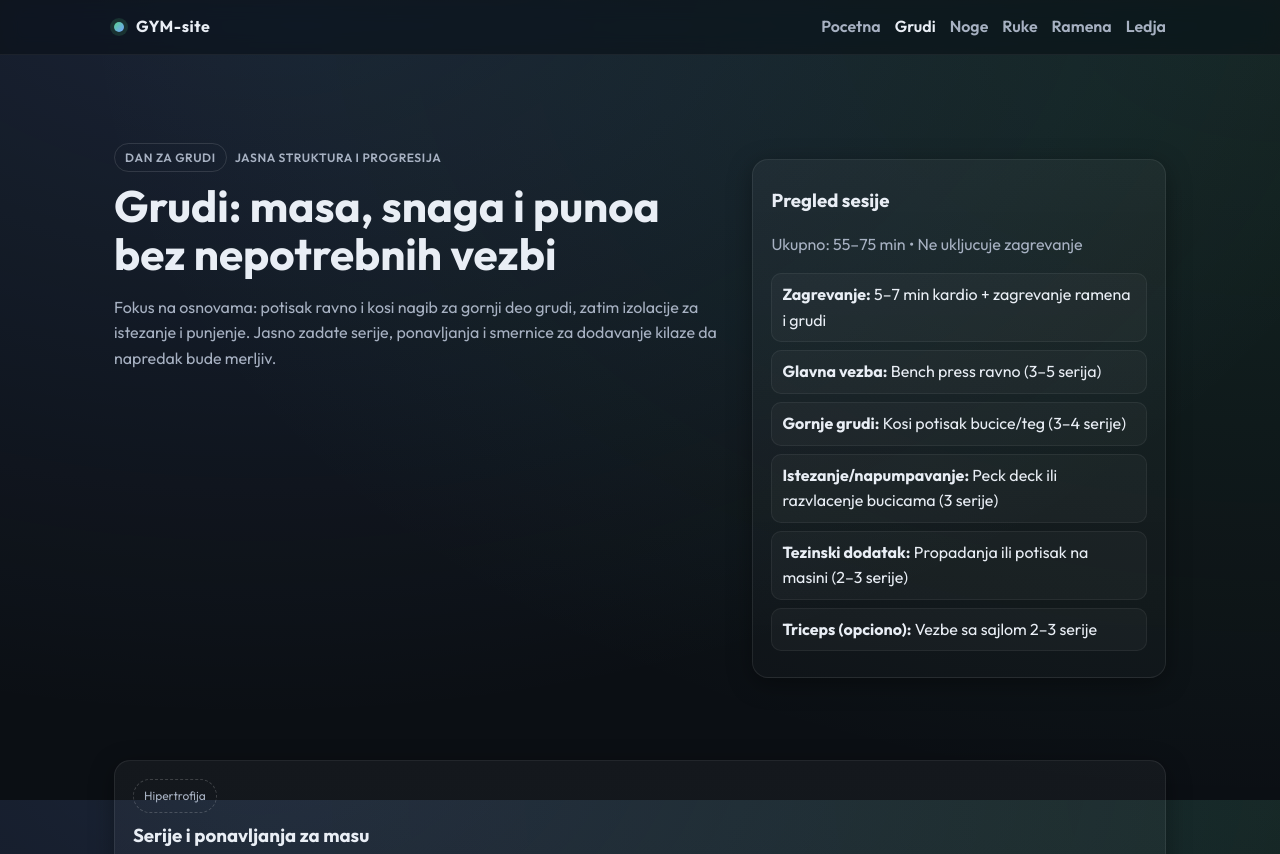
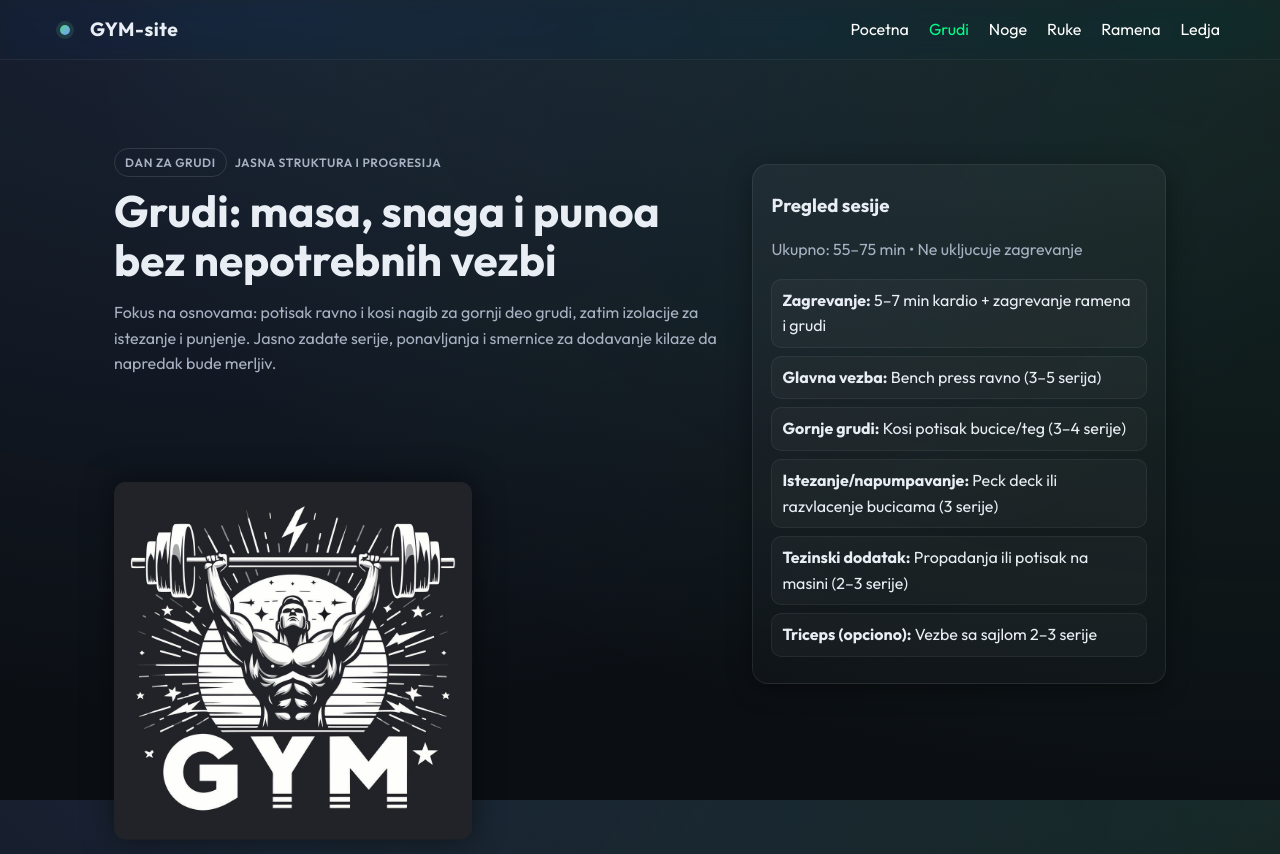
Before and after one commit to NemanjaNene/GYM-web-site, a website: page gym-backend/Chest.html in a window 1280 px wide. Shown: the top 854 px of the page. Drawn offline with Linux system fonts and the light colour scheme.

Commit message:
izmene i slika

```diff
--- a/gym-backend/Chest.html
+++ b/gym-backend/Chest.html
@@ -15,7 +15,7 @@
     <div class="nav container">
       <div class="brand"><span class="dot"></span> GYM-site</div>
       <nav class="links">
-        <a href="index.html">Pocetna</a>
+        <a href="HomePage.html">Pocetna</a>
         <a class="active" href="Chest.html">Grudi</a>
         <a href="Legs.html">Noge</a>
         <a href="Arms.html">Ruke</a>
@@ -26,7 +26,7 @@
   </header>
 
   <main>
-    <!-- HERO -->
+
     <section class="hero">
       <div class="container grid grid-2">
         <div class="wrap">
@@ -36,6 +36,9 @@
             Fokus na osnovama: potisak ravno i kosi nagib za gornji deo grudi, zatim izolacije za istezanje i punjenje.
             Jasno zadate serije, ponavljanja i smernice za dodavanje kilaze da napredak bude merljiv.
           </p>
+          <div class="hero-image">
+            <img src="pictures/gym-logo.jpg" alt="GYM Logo">
+          </div>
         </div>
         <div>
           <div class="card">
--- a/gym-backend/RegisterForm.css
+++ b/gym-backend/RegisterForm.css
@@ -106,9 +106,48 @@ input[type="number"]::-webkit-inner-spin-button{appearance:none; margin:0}
 }
 .hero h1 {
   background: linear-gradient(135deg, #5ca2be, #3d878b, #44a4a8);
+  background-clip: text;
   -webkit-background-clip: text;
   -webkit-text-fill-color: transparent;
   display: inline-block;
   padding-bottom: 6px;
   line-height: 1.2;
 }
+
+
+
+@media (min-width: 1600px){
+  .hero{ padding-top: 96px; }
+  .form-wrap{ padding-block: 24px 48px; }
+  .form-card{ max-width: 720px; }
+}
+
+
+@media (min-height: 900px){
+  .form-wrap{
+    padding-block: clamp(16px, 6vh, 64px) clamp(24px, 10vh, 96px);
+  }
+}
+header .nav.container{
+  max-width: none !important;
+  width: 100% !important;
+  padding-left: 16px !important;
+  padding-right: 16px !important;
+}
+
+
+footer.container.footer{
+  max-width: none !important;
+  width: 100% !important;
+  text-align: center !important;
+  margin: 20px 0 6px !important;
+  padding: 0 16px !important;
+}
+
+
+.hero.hero-compact{ padding-bottom: 10px !important; }
+.form-wrap{ padding-bottom: 0 !important; }
+.form-card{ margin-bottom: 6px !important; overflow: hidden; }
+main {
+  margin-top: -80px;
+}
--- a/gym-backend/Stylee.css
+++ b/gym-backend/Stylee.css
@@ -87,7 +87,7 @@ h1{font-size:44px; line-height:1.1; margin:10px 0 12px}
 }
 .ex:hover{border-color:var(--accent)}
 
-.tips-wrap{margin-top:28px}
+.tips-wrap{margin-top:140px}
 .tips{display:grid; gap:12px; grid-template-columns:1fr}
 @media(min-width:800px){.tips{grid-template-columns:1fr 1fr}}
 .tip{
@@ -129,7 +129,7 @@ footer{
 .ex-grid a.ex h4{margin:6px 0 4px}
 .ex-grid a.ex p{margin:0; color:var(--muted)}
 
-.nutrition-wrap{margin-top:60px}
+.nutrition-wrap{margin-top:160px}
 .nutri-grid{display:grid; gap:12px; grid-template-columns:1fr}
 @media(min-width:900px){.nutri-grid{grid-template-columns:repeat(4,1fr)}}
 
@@ -190,3 +190,29 @@ footer{
 .btn-register:hover {
   opacity: 0.9;
 }
+
+header {
+  display: flex;
+  justify-content: space-between;
+  align-items: center;
+  padding: 15px 40px;
+}
+
+
+.nav {
+  display: flex;
+  align-items: center;
+  gap: 40px;
+}
+
+
+.links a {
+  margin-left: 20px;
+}
+
+
+.actions {
+  display: flex;
+  align-items: center;
+  gap: 15px;
+}
--- a/gym-backend/chesStyle.css
+++ b/gym-backend/chesStyle.css
@@ -104,3 +104,92 @@ a:hover{opacity:.9}
 .card {
   margin: 16px 0;
 }
+
+header {
+  background-color: transparent;
+  min-height: 60px;
+  display: flex;
+  align-items: center;
+}
+
+header .nav.container {
+  width: 100%;
+  display: flex;
+  justify-content: space-between;
+  align-items: center;
+  padding: 0 40px; /* razmak levo/desno */
+  box-sizing: border-box;
+}
+
+header .brand {
+  font-weight: 700;
+  font-size: 1.2rem;
+  display: flex;
+  align-items: center;
+}
+
+header .dot {
+  width: 10px;
+  height: 10px;
+  background-color: #00ff88;
+  border-radius: 50%;
+  margin-right: 8px;
+}
+
+
+
+header .links {
+  display: flex;
+  gap: 20px;
+}
+
+header .links a {
+  color: white;
+  text-decoration: none;
+  font-weight: 500;
+}
+
+header .links a.active {
+  color: #00ff88;
+}
+
+header .nav.container {
+  width: 100% !important;
+  max-width: none !important;
+  padding: 0 60px;
+  margin: 0;
+}
+.program {
+  margin-top: 200px;
+}
+
+.hero-image{
+  display:flex;
+  justify-content:center;
+  margin-top:16px;
+}
+
+@media (min-width: 880px) {
+  .hero {
+    position: relative;
+    padding-bottom: 160px;
+  }
+  .wrap {
+    position: relative;
+  }
+
+  .hero-image {
+    position: absolute;
+    left: 0;
+    top: 90%;
+    transform: translate(0, -50%);
+    z-index: 1;
+  }
+
+  .hero-image img {
+    width: clamp(300px, 28vw, 400px);
+    height: auto;
+    filter: drop-shadow(0 0 15px rgba(0,0,0,.5));
+    border-radius: 12px;
+  }
+}
```
Also changed, not shown: gym-backend/RegisterForm.html (+1 -0 lines), gym-backend/pictures/gym-logo.jpg (added), 2 other files.
